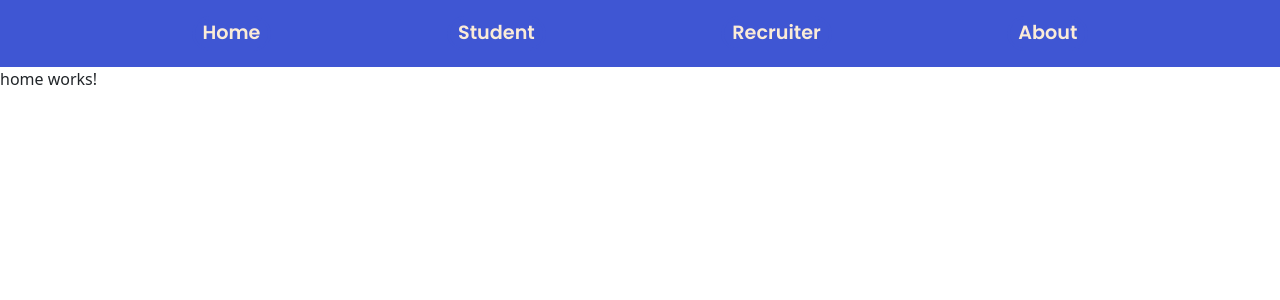
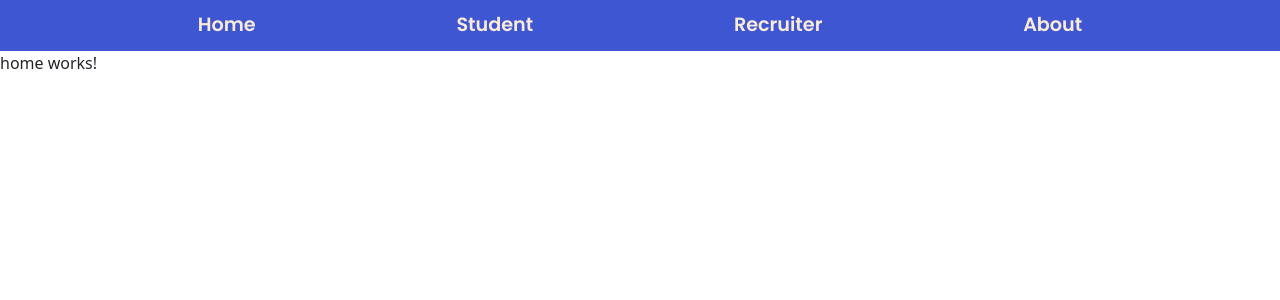
Before and after one commit to agamswaroop619/cv-analyser, an Angular app in the folder cv-analyser/: page / in a window 1280 px wide. Shown: the top 300 px of the page. Built offline with nearby package versions, Linux system fonts and the light colour scheme.

Commit message:
version 0.15

```diff
--- a/cv-analyser/src/app/about/about.component.css
+++ b/cv-analyser/src/app/about/about.component.css
@@ -31,9 +31,10 @@
     user-select: none;
     animation-name: enter;
     animation-duration: 300ms;
-    animation-timing-function: ease-in;
+    animation-timing-function: ease-out;
     animation-delay: 0s;
     animation-iteration-count: initial;
+    text-shadow: 2px 1.5px 7px rgb(130, 130, 130);
 }
 
 .right-side{
--- a/cv-analyser/src/app/about/about.component.html
+++ b/cv-analyser/src/app/about/about.component.html
@@ -8,10 +8,14 @@
     <div class="second-section">
         <div class="right-side">
             <div class="first-part">
+            <a href="https://github.com/agamswaroop619"  target="_blank">
             <img class="giticon" src="https://github.githubassets.com/images/modules/logos_page/GitHub-Mark.png">
+        </a>
         </div>
         <div class="second-part">
+            <a href="https://www.linkedin.com/in/atam-swaroop-47974a257" target="_blank">
             <img class="inicon" src="https://icons-for-free.com/iconfiles/png/512/linkedin+icon-1320168276873005114.png">
+        </a>
         </div>
         </div>
     </div>
--- a/cv-analyser/src/app/app.component.css
+++ b/cv-analyser/src/app/app.component.css
@@ -3,7 +3,7 @@
     display: flex;
     justify-content: space-evenly;
     align-items: center;
-    padding: 1rem;
+    padding: 0.5rem;
     background-color: #3F56D3;
 }
 .navitem{
```
